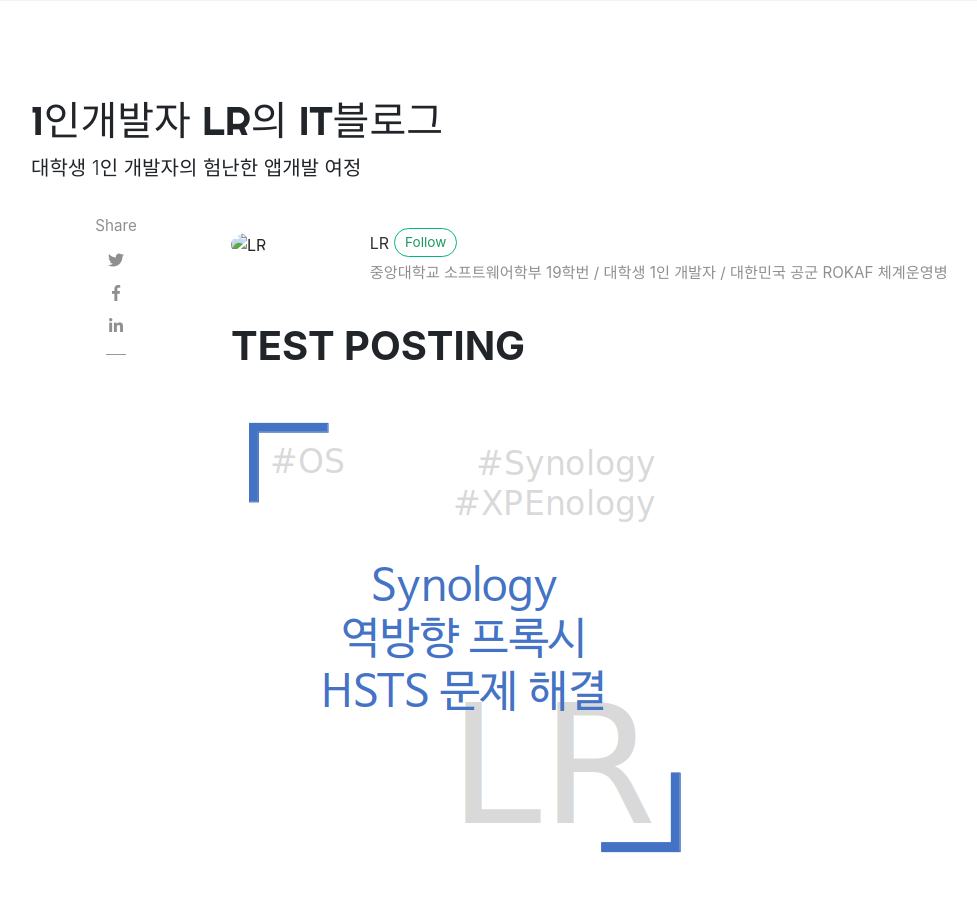
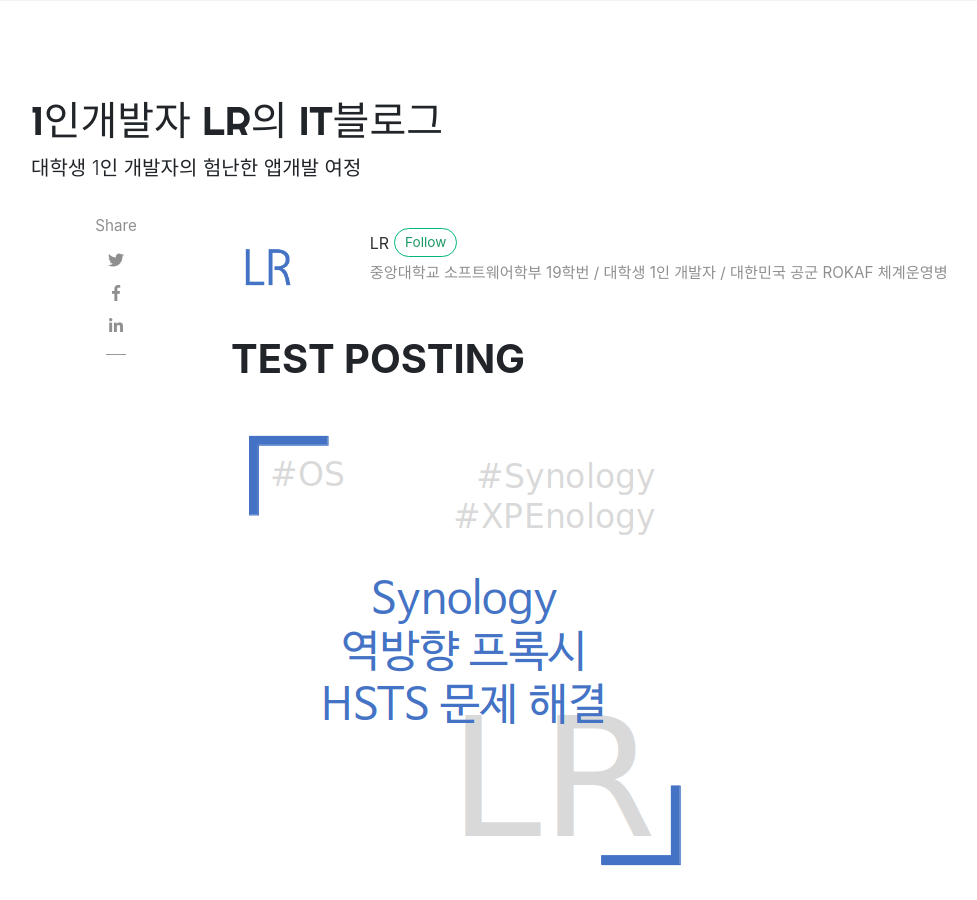
Before and after one commit to yymin1022/yymin1022.github.io, a Jekyll site: the page built from _posts/2018-01-11-quick-start-guide.md, in a window 1280 px wide and 900 px high. Shown: the whole window, without its empty margins (54-1031 px from the left). Built offline with Jekyll 4.4.1, drawn with Linux system fonts in a browser that asks for light colours; nearby versions of some CDN libraries; comment, search, counter and statistics services are not loaded.

Commit message:
Update Files : Add Author Profile Logo

```diff
--- a/_config.yml
+++ b/_config.yml
@@ -16,7 +16,7 @@
   LR:
     name: Dev. LR
     display_name: LR
-    profile_logo: 'assets/images/profile.png'
+    profile_logo: '/assets/images/profile.png'
     email: yymin1022@gmail.com
     web: https://defcon.or.kr
     twitter: https://twitter.com/yymin1022
```
